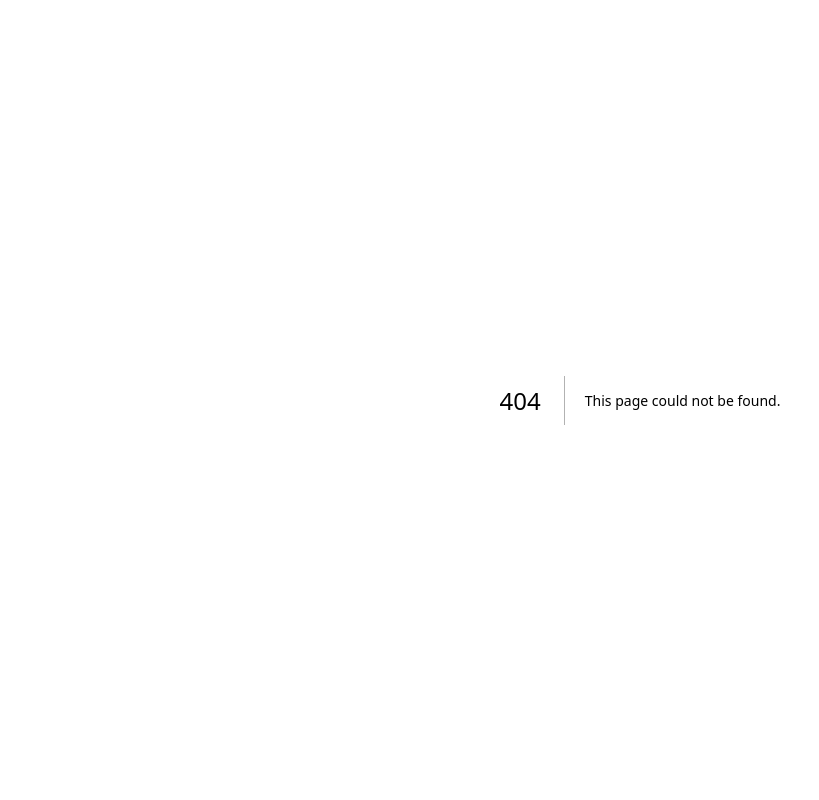
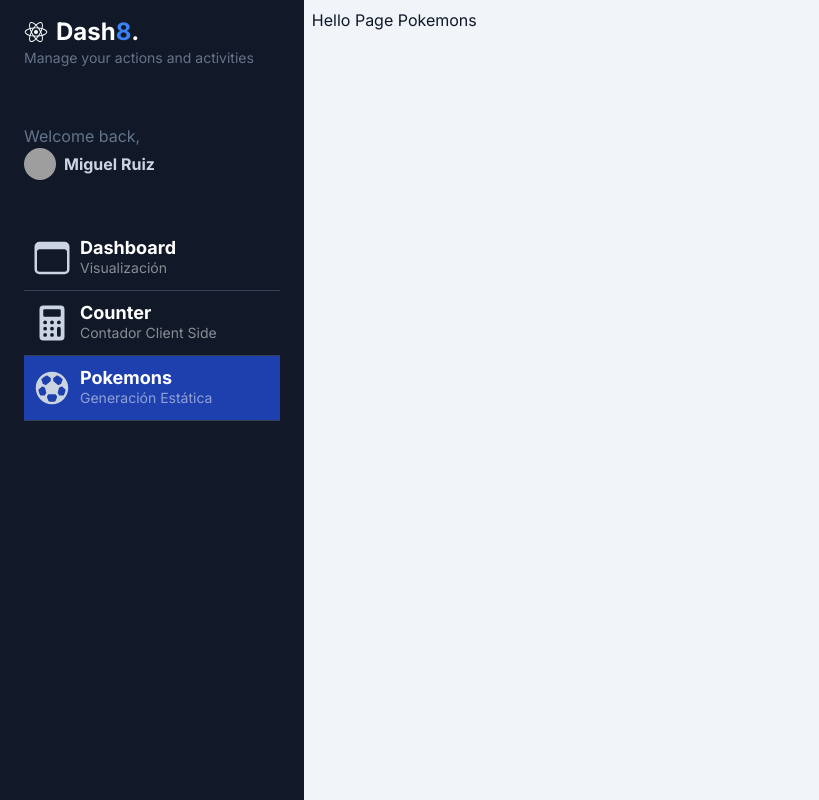
Before and after one commit to MiguelRuizHdz/next-my-dashboard, a Next.js app: page /dashboard/pokemons in a window 1280 px wide. Before the commit this address had no page. Shown: the whole page, without its empty margins (0-819 px from the left). Built offline with nearby package versions, Linux system fonts and the light colour scheme; grey boxes are pictures that could not be loaded.

Commit message:
Continuación de la sección

```diff
--- a/src/app/components/Sidebar.tsx
+++ b/src/app/components/Sidebar.tsx
@@ -1,5 +1,5 @@
 import Image from 'next/image';
-import { IoBrowsersOutline, IoCalculator, IoLogoReact } from 'react-icons/io5'
+import { IoBrowsersOutline, IoCalculator, IoFootball, IoLogoReact } from 'react-icons/io5'
 import { SidebarMenuItem } from './SidebarMenuItem';
 
 const menuItems = [
@@ -14,6 +14,12 @@
     icon: <IoCalculator size={40} />,
     title: 'Counter',
     subtitle: 'Contador Client Side'
+  },
+  {
+    path: '/dashboard/pokemons',
+    icon: <IoFootball size={40} />,
+    title: 'Pokemons',
+    subtitle: 'Generación Estática'
   },
 ]
 
--- /dev/null
+++ b/src/app/dashboard/pokemons/page.tsx
@@ -0,0 +1,8 @@
+
+export default function PokemonsPage() {
+  return (
+    <div>
+      <h1>Hello Page Pokemons</h1>
+    </div>
+  );
+}
```
